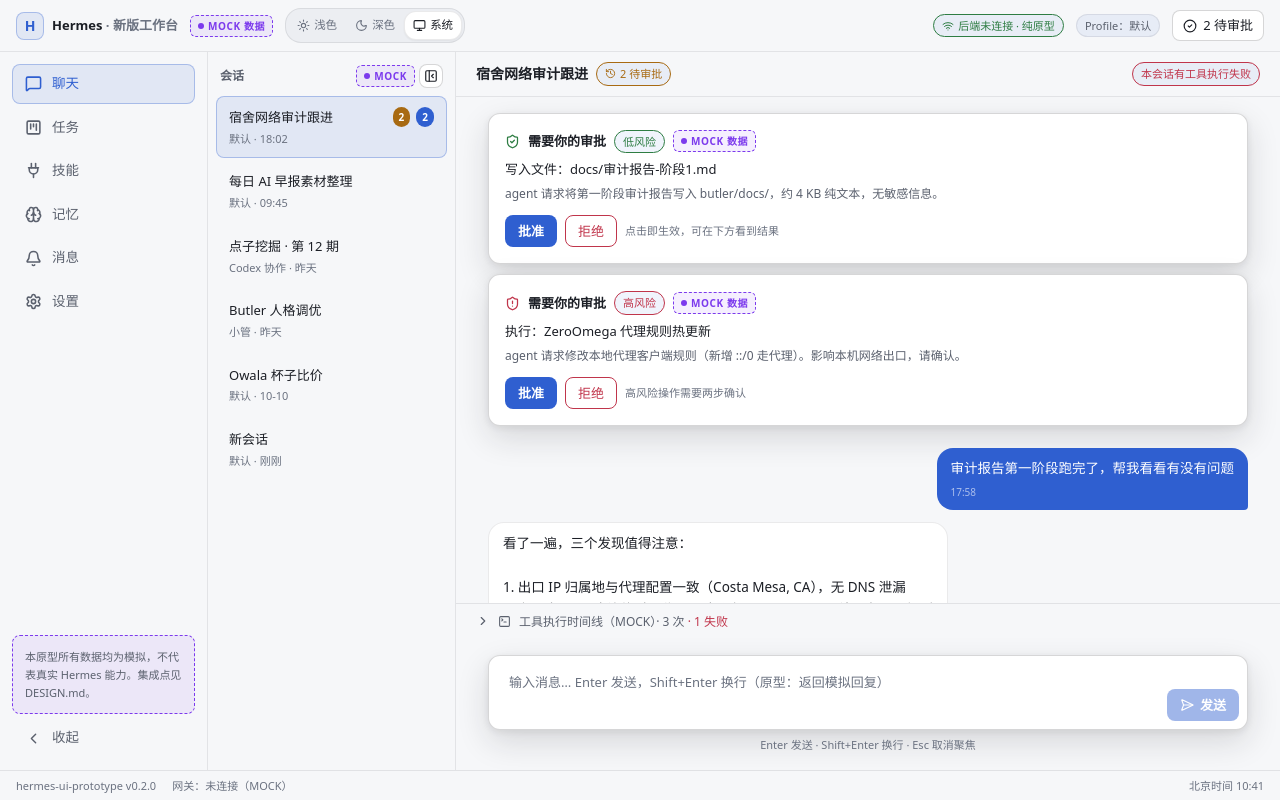
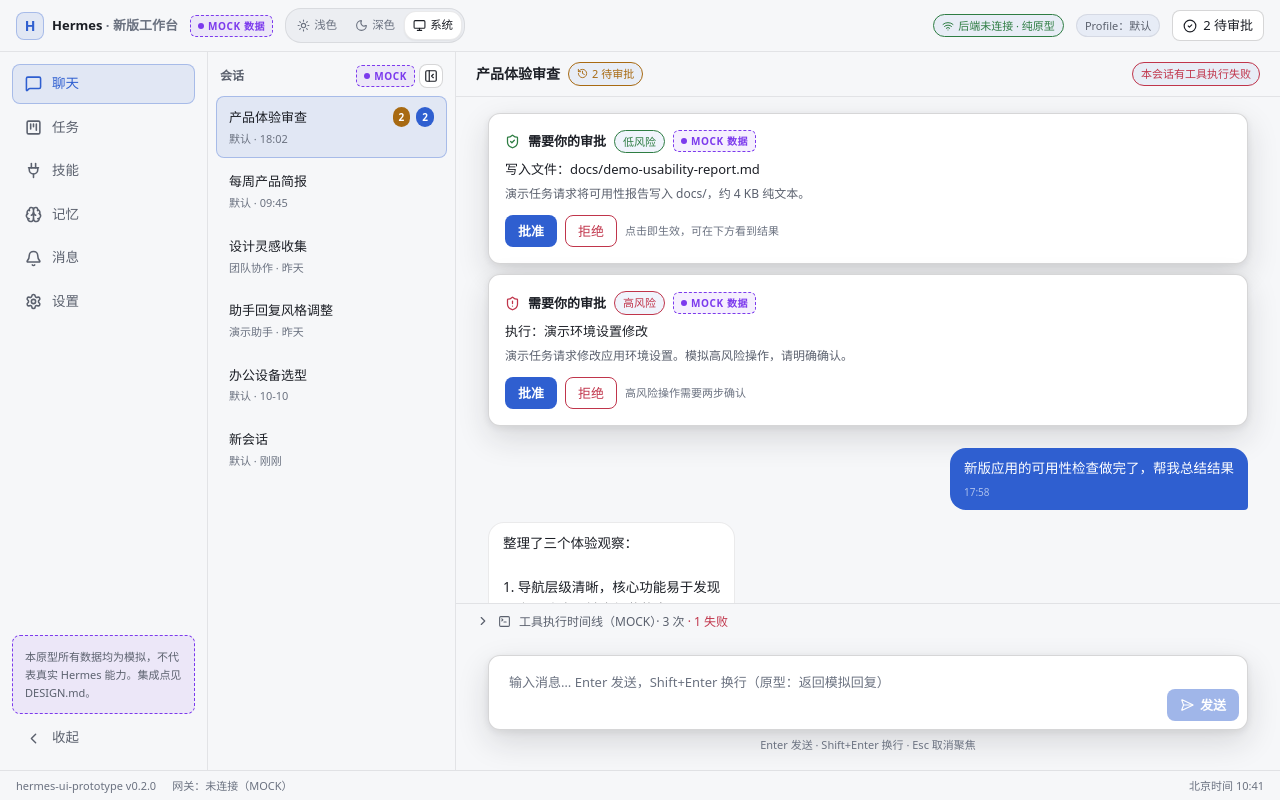
Before and after one commit to zimowan5-coder/Wan-s-Hermes-UI, a React (Vite) app in the folder prototype/: page / in a window 1280 px wide. Built offline with nearby package versions, Linux system fonts and the light colour scheme.

Commit message:
privacy: replace personalized demo fixtures with neutral synthetic examples

```diff
--- a/prototype/src/mock/data.ts
+++ b/prototype/src/mock/data.ts
@@ -82,40 +82,40 @@
 }
 
 export const mockSessions: ChatSession[] = [
-  { id: 's1', title: '宿舍网络审计跟进', profile: '默认', updatedAt: '18:02', pinned: true, unread: 2 },
-  { id: 's2', title: '每日 AI 早报素材整理', profile: '默认', updatedAt: '09:45' },
-  { id: 's3', title: '点子挖掘 · 第 12 期', profile: 'Codex 协作', updatedAt: '昨天' },
-  { id: 's4', title: 'Butler 人格调优', profile: '小管', updatedAt: '昨天' },
-  { id: 's5', title: 'Owala 杯子比价', profile: '默认', updatedAt: '10-10' },
+  { id: 's1', title: '产品体验审查', profile: '默认', updatedAt: '18:02', pinned: true, unread: 2 },
+  { id: 's2', title: '每周产品简报', profile: '默认', updatedAt: '09:45' },
+  { id: 's3', title: '设计灵感收集', profile: '团队协作', updatedAt: '昨天' },
+  { id: 's4', title: '助手回复风格调整', profile: '演示助手', updatedAt: '昨天' },
+  { id: 's5', title: '办公设备选型', profile: '默认', updatedAt: '10-10' },
   { id: 's6', title: '新会话', profile: '默认', updatedAt: '刚刚' }
 ]
 
 export const mockMessages: Record<string, ChatMessage[]> = {
   s1: [
-    { id: 'm1', role: 'user', text: '审计报告第一阶段跑完了，帮我看看有没有问题', time: '17:58' },
+    { id: 'm1', role: 'user', text: '新版应用的可用性检查做完了，帮我总结结果', time: '17:58' },
     {
       id: 'm2', role: 'assistant',
-      text: '看了一遍，三个发现值得注意：\n\n1. 出口 IP 归属地与代理配置一致（Costa Mesa, CA），无 DNS 泄漏\n2. 有 2 条 IPv6 直连绕过了代理，建议在 ZeroOmega 里补一条 ::/0 规则\n3. 延迟抖动偏大（±180ms），可能是代理节点负载问题\n\n要我把第 2 条的修复步骤整理成检查清单吗？',
+      text: '整理了三个体验观察：\n\n1. 导航层级清晰，核心功能易于发现\n2. 有 2 个交互缺少加载状态\n3. 窄屏下侧栏仍可继续优化\n\n要我把第 2 条整理成改进清单吗？',
       time: '17:59'
     },
     {
-      id: 'm3', role: 'tool', toolName: 'network.probe', toolStatus: 'ok',
-      text: '已执行 12 个探测点，11 成功 / 1 超时（超时点：ipv6-test.com）', time: '17:59'
+      id: 'm3', role: 'tool', toolName: 'ui.audit', toolStatus: 'ok',
+      text: '已检查 12 个界面状态，11 个正常 / 1 个待优化', time: '17:59'
     },
-    { id: 'm4', role: 'user', text: '好，整理一下，顺便把报告存档', time: '18:02' }
+    { id: 'm4', role: 'user', text: '好，整理一下，顺便保存测试报告', time: '18:02' }
   ],
   s2: [
-    { id: 'm1', role: 'user', text: '今天早报的 GitHub 项目部分再补两个', time: '09:40' },
-    { id: 'm2', role: 'assistant', text: '收到，正在从 trending 拉取 AI 方向的新仓库……', time: '09:40' }
+    { id: 'm1', role: 'user', text: '给本周的产品简报再补两个设计案例', time: '09:40' },
+    { id: 'm2', role: 'assistant', text: '收到，正在整理公开的 UI 模式与参考资料……', time: '09:40' }
   ],
   s3: [
-    { id: 'm1', role: 'assistant', text: '第 12 期点子挖掘完成，共 4 个候选，已去重。需要现在投递吗？', time: '昨天' }
+    { id: 'm1', role: 'assistant', text: '设计灵感已整理，共 4 个方向。要生成评审清单吗？', time: '昨天' }
   ],
   s4: [
-    { id: 'm1', role: 'user', text: '小管的人格里加一条：提醒事项按北京时间说', time: '昨天' }
+    { id: 'm1', role: 'user', text: '演示助手的人格里加一条：提醒事项按北京时间说', time: '昨天' }
   ],
   s5: [
-    { id: 'm1', role: 'assistant', text: 'Owala FreeSip 24oz：Target $29.99，亚马逊第三方 $34.95。等你有美国收货渠道再下手。', time: '10-10' }
+    { id: 'm1', role: 'assistant', text: '演示显示器 A 和 B 的尺寸与价格已录入比较表。', time: '10-10' }
   ]
 }
 
@@ -123,59 +123,59 @@
   {
     id: 'a1',
     sessionId: 's1',
-    title: '写入文件：docs/审计报告-阶段1.md',
-    detail: 'agent 请求将第一阶段审计报告写入 butler/docs/，约 4 KB 纯文本，无敏感信息。',
+    title: '写入文件：docs/demo-usability-report.md',
+    detail: '演示任务请求将可用性报告写入 docs/，约 4 KB 纯文本。',
     risk: 'low',
     status: 'pending'
   },
   {
     id: 'a2',
     sessionId: 's1',
-    title: '执行：ZeroOmega 代理规则热更新',
-    detail: 'agent 请求修改本地代理客户端规则（新增 ::/0 走代理）。影响本机网络出口，请确认。',
+    title: '执行：演示环境设置修改',
+    detail: '演示任务请求修改应用环境设置。模拟高风险操作，请明确确认。',
     risk: 'high',
     status: 'pending'
   }
 ]
 
 export const mockCronJobs: CronJob[] = [
-  { id: 'c1', name: '每日 AI 早报', schedule: '每天 09:45', nextRun: '明天 09:45', enabled: true, lastStatus: 'ok' },
-  { id: 'c2', name: '点子挖掘投递', schedule: '每天 21:45', nextRun: '今天 21:45', enabled: true, lastStatus: 'ok' },
-  { id: 'c3', name: 'Claude 用量重置提醒', schedule: '2026-10-21 09:45', nextRun: '10-21 09:45', enabled: true, lastStatus: 'never' },
-  { id: 'c4', name: 'IPRoyal 到期提醒', schedule: '2026-11-04 09:00', nextRun: '11-04 09:00', enabled: false, lastStatus: 'never' }
+  { id: 'c1', name: '每周产品简报', schedule: '每天 09:45', nextRun: '明天 09:45', enabled: true, lastStatus: 'ok' },
+  { id: 'c2', name: '设计灵感汇总', schedule: '每天 21:45', nextRun: '今天 21:45', enabled: true, lastStatus: 'ok' },
+  { id: 'c3', name: '设计评审提醒', schedule: '2026-10-21 09:45', nextRun: '10-21 09:45', enabled: true, lastStatus: 'never' },
+  { id: 'c4', name: '演示订阅到期提醒', schedule: '2026-11-04 09:00', nextRun: '11-04 09:00', enabled: false, lastStatus: 'never' }
 ]
 
 export const mockTasks: TaskItem[] = [
   { id: 't1', title: 'Hermes UI 原型 · 聊天工作台', column: 'doing', tag: 'Wan-s-Hermes-UI' },
-  { id: 't2', title: '跑完 Claude Code 网络审计阶段 2', column: 'todo', tag: '网络' },
-  { id: 't3', title: 'AI 早报第 5 期投递', column: 'done', tag: '日报' },
-  { id: 't4', title: '点子挖掘去重清单同步', column: 'todo', tag: '点子' },
-  { id: 't5', title: 'Butler apply.ps1 回归体检', column: 'todo', tag: 'butler' }
+  { id: 't2', title: '完善设计系统对比度检查', column: 'todo', tag: '网络' },
+  { id: 't3', title: '产品简报第 5 期归档', column: 'done', tag: '日报' },
+  { id: 't4', title: '设计参考资料整理', column: 'todo', tag: '点子' },
+  { id: 't5', title: 'Demo Assistant apply.ps1 回归体检', column: 'todo', tag: 'butler' }
 ]
 
 export const mockSkills: Skill[] = [
-  { id: 'k1', name: 'butler-commission', desc: '派活验收：把任务书派给 Codex/Claude Code，结果写进台账', enabled: true, scope: '小管', commands: ['/派活', '/验收'] },
-  { id: 'k2', name: 'butler-schoolwork', desc: '老师布置的任务：解析作业要求、拆解步骤', enabled: true, scope: '小管', commands: ['/作业'] },
-  { id: 'k3', name: 'butler-shopping', desc: '购物比价：按美国居民口径给价格与购买渠道', enabled: false, scope: '小管', commands: ['/比价'] },
-  { id: 'k4', name: 'github-dev', desc: '仓库读写助手：读代码、开 PR（写操作需确认）', enabled: true, scope: '默认', commands: ['/repo'] }
+  { id: 'k1', name: 'demo-workflow', desc: '模拟任务委派与验收的演示技能', enabled: true, scope: '演示助手', commands: ['/派活', '/验收'] },
+  { id: 'k2', name: 'demo-planner', desc: '模拟规划任务：解析需求并拆分步骤', enabled: true, scope: '演示助手', commands: ['/作业'] },
+  { id: 'k3', name: 'demo-research', desc: '模拟研究任务：比较公开资料与方案', enabled: false, scope: '演示助手', commands: ['/比价'] },
+  { id: 'k4', name: 'demo-repository', desc: '模拟仓库助手：仅展示操作流程', enabled: true, scope: '默认', commands: ['/repo'] }
 ]
 
 export const mockMemory: MemoryEntry[] = [
-  { id: 'e1', kind: 'preference', text: '交流用中文；推荐按美国居民口径（USD、美国电商）；提醒按北京时间', updatedAt: '10-11' },
-  { id: 'e2', kind: 'fact', text: '宿舍舍友抽烟，已决定用桌面空气净化器解决，不伤和气', updatedAt: '10-09' },
+  { id: 'e1', kind: 'preference', text: '演示偏好：简洁回复；使用系统主题；日期按本地格式显示', updatedAt: '10-11' },
+  { id: 'e2', kind: 'fact', text: '演示备注：用户偏好紧凑的会话侧栏', updatedAt: '10-09' },
   { id: 'e3', kind: 'project', text: 'Wan-s-Hermes-UI：为 Hermes Desktop 做新交互，原型阶段用模拟数据', updatedAt: '今天' },
-  { id: 'e4', kind: 'fact', text: 'IPRoyal 美国 ISP 代理 $5.40/月，2026-11-07 到期，自动续费已关', updatedAt: '10-08' }
+  { id: 'e4', kind: 'fact', text: '演示订阅：样例服务将于下月到期', updatedAt: '10-08' }
 ]
 
 export const mockMemoryNodes: MemoryNode[] = [
   { id: 'n1', label: '我', x: 300, y: 200, size: 26 },
   { id: 'n2', label: 'Hermes UI', x: 150, y: 110, size: 16 },
-  { id: 'n3', label: '网络审计', x: 450, y: 110, size: 16 },
-  { id: 'n4', label: 'AI 早报', x: 120, y: 300, size: 14 },
-  { id: 'n5', label: '点子挖掘', x: 300, y: 330, size: 14 },
-  { id: 'n6', label: 'Butler 小管', x: 480, y: 300, size: 14 },
+  { id: 'n3', label: '可用性审查', x: 450, y: 110, size: 16 },
+  { id: 'n4', label: '产品简报', x: 120, y: 300, size: 14 },
+  { id: 'n5', label: '设计灵感', x: 300, y: 330, size: 14 },
+  { id: 'n6', label: 'Demo Assistant 演示助手', x: 480, y: 300, size: 14 },
   { id: 'n7', label: 'Codex', x: 220, y: 200, size: 10 },
-  { id: 'n8', label: '宿舍', x: 390, y: 230, size: 10 }
+  { id: 'n8', label: '演示项目', x: 390, y: 230, size: 10 }
 ]
 
 export const mockMemoryEdges: [string, string][] = [
@@ -193,19 +193,19 @@
 }
 
 export const mockToolRuns: ToolRun[] = [
-  { id: 'r1', sessionId: 's1', name: 'network.probe', status: 'ok', duration: '1.2s', detail: '12 个探测点，11 成功 / 1 超时' },
-  { id: 'r2', sessionId: 's1', name: 'file.write docs/审计报告-阶段1.md', status: 'ok', duration: '0.3s', detail: '4 KB，已获审批 a1' },
-  { id: 'r3', sessionId: 's1', name: 'browser.fetch ipv6-test.com', status: 'error', duration: '8.0s', detail: '连接超时（模拟的失败样例，可重试）' }
+  { id: 'r1', sessionId: 's1', name: 'ui.audit', status: 'ok', duration: '1.2s', detail: '12 个界面状态，11 个完成 / 1 个待优化' },
+  { id: 'r2', sessionId: 's1', name: 'file.write docs/demo-usability-report.md', status: 'ok', duration: '0.3s', detail: '4 KB，审批事件仅供演示' },
+  { id: 'r3', sessionId: 's1', name: 'browser.fetch example.org', status: 'error', duration: '8.0s', detail: '连接超时（模拟的失败样例，可重试）' }
 ]
 
 export const mockChannels: Channel[] = [
-  { id: 'ch1', name: 'Telegram', kind: '个人网关', status: 'connected', detail: '@bot 已连接 · 3 个会话' },
-  { id: 'ch2', name: '微信', kind: '个人网关', status: 'disconnected', detail: '扫码登录后启用（scripts/weixin-login.ps1）' },
-  { id: 'ch3', name: 'Webhooks', kind: '事件推送', status: 'connected', detail: '2 条规则生效中' }
+  { id: 'ch1', name: '示例聊天通道', kind: '个人网关', status: 'connected', detail: '演示连接 · 3 个会话' },
+  { id: 'ch2', name: '示例消息通道', kind: '个人网关', status: 'disconnected', detail: '模拟扫码连接后启用' },
+  { id: 'ch3', name: 'Webhooks', kind: '事件推送', status: 'connected', detail: '2 条模拟规则' }
 ]
 
 export const mockProfiles = [
   { id: 'p1', name: '默认', desc: '日常主力 profile', active: true },
-  { id: 'p2', name: '小管', desc: '私人智能管家（butler 定制层）', active: false },
-  { id: 'p3', name: 'Codex 协作', desc: '点子构建专用', active: false }
+  { id: 'p2', name: '演示助手', desc: '演示用独立助手配置', active: false },
+  { id: 'p3', name: '团队协作', desc: '示例协作配置', active: false }
 ]
```
